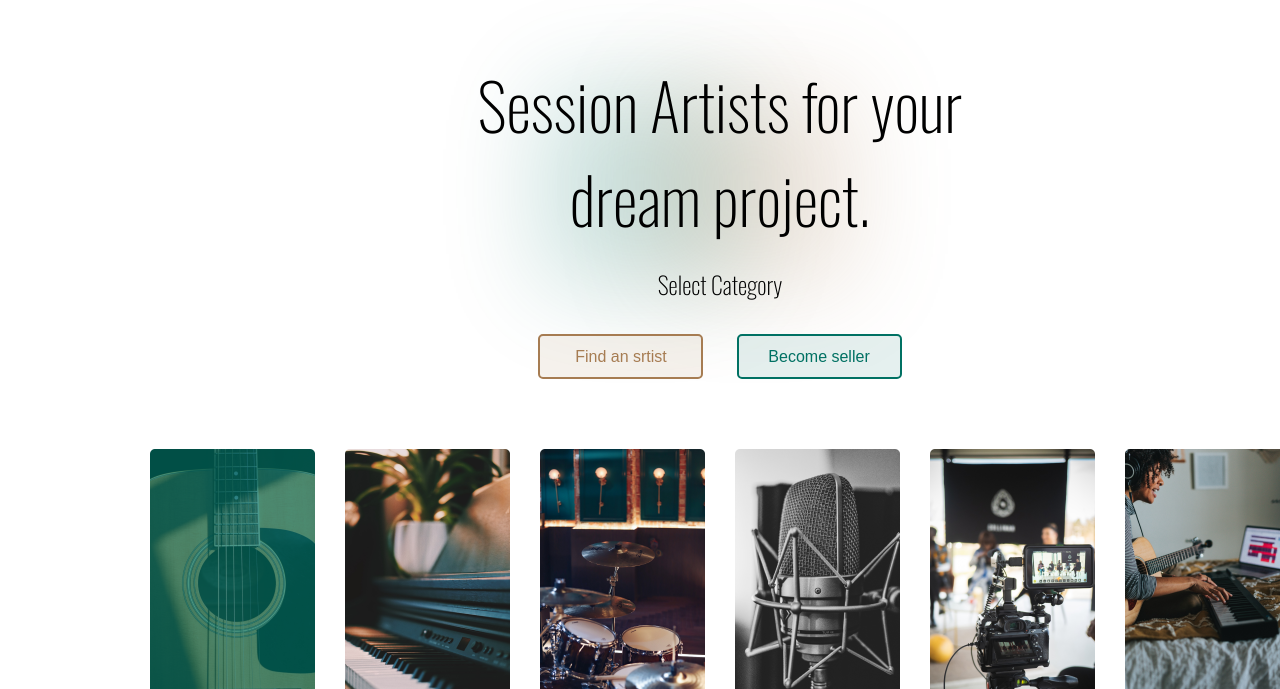
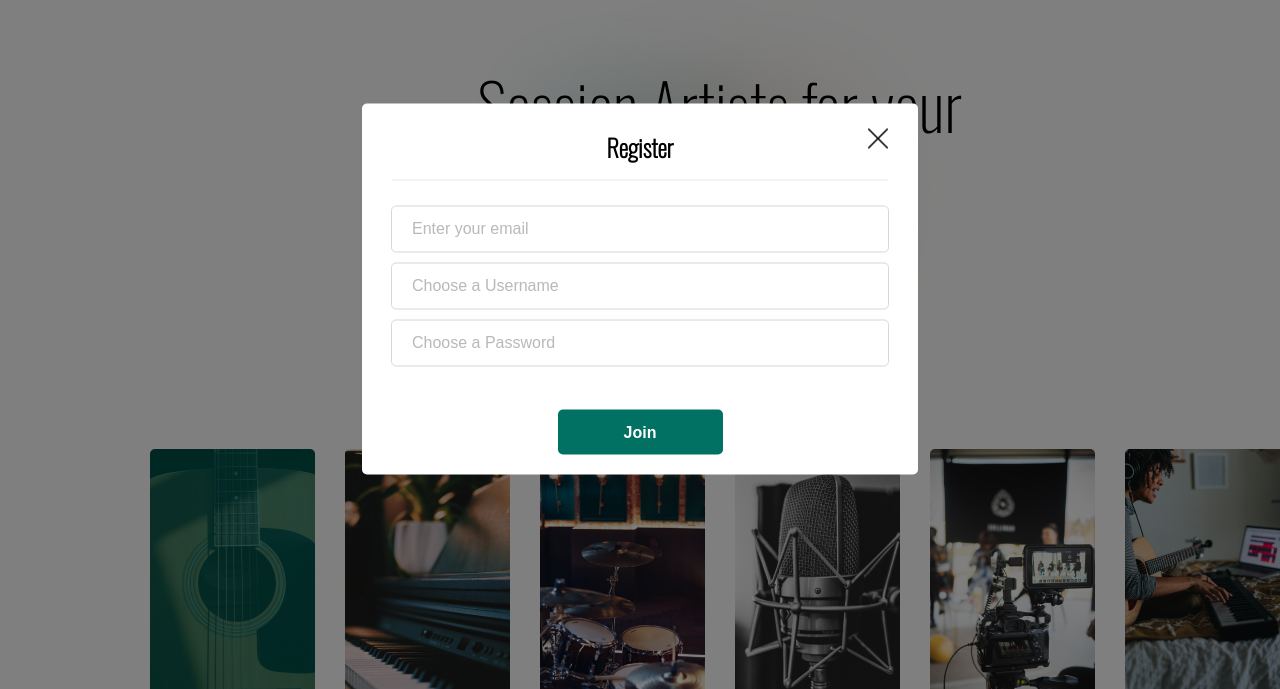
Before and after one commit to AlexPal005/SessionArtist, a website: page index.html in a window 1280 px wide. Both pictures are taken after a click on the button "Register". Shown: the part 111-800 px from the top of the page. Drawn offline with nearby package versions, Linux system fonts and the light colour scheme.

Commit message:
add popups register and log in

```diff
--- a/css/footer.css
+++ b/css/footer.css
@@ -2,7 +2,6 @@
     display: grid;
     grid-template-columns: repeat(3, 1fr) 406px repeat(3, 1fr) ;
     grid-gap: 50px;
-    margin-top: 100px;
 }
 .footer > p{
     font-size: 16px;
@@ -16,6 +15,7 @@
     margin: 0 auto;
 }
 .footerMain{
+    margin-top: 100px;
     height: 117px;
 }
 .footerMain > p{
@@ -31,13 +31,14 @@
     }
     .footerMain{
         margin-top: 71px;
+        height: 223px;
     }
     .footer{
         grid-template-columns: repeat(2, 1fr);
-        grid-template-rows: repeat(4,1fr);
+        grid-template-rows: 60px repeat(3,36px);
         grid-gap: 0;
         grid-template-areas: "logo logo";
-
     }
 
+
 }
--- a/css/header.css
+++ b/css/header.css
@@ -1,6 +1,9 @@
 *{
     margin: 0;
     padding: 0;
+}
+body{
+    position: relative;
 }
 .wrapper{
     width: 1140px;
@@ -79,6 +82,18 @@
     background: #007163;
     color: white;
 }
+#blockButtonsRegister button:nth-child(1):hover{
+    background: #cce8e4;
+}
+#blockButtonsRegister button:nth-child(2):hover{
+    background-color: #4d988f;
+}
+#blockButtonsRegister button:nth-child(1):active{
+    color: black;
+}
+#blockButtonsRegister button:nth-child(2):active{
+    color: black;
+}
 
 @media screen and (max-width: 400px){
     .wrapper{
--- /dev/null
+++ b/css/registerPopUp.css
@@ -0,0 +1,80 @@
+#registerPopup {
+    width: 556px;
+    height: 371px;
+    position: fixed;
+    top: 50%;
+    left: 50%;
+    transform: translate(-50%, -50%);
+    background-color: white;
+    border-radius: 5px;
+    display: none;
+    z-index: 101;
+    text-align: center;
+}
+
+#registerPopup > h1 , #loginPopup > h1{
+    font-size: 24px;
+    font-family: 'Oswald', sans-serif;
+    font-weight: bold;
+    margin-top: 25px;
+}
+#registerPopup > div, #loginPopup > div{
+    width: 496px;
+    border-top: 1px solid #E8E8E8;
+    margin: 15px auto;
+}
+#registerPopup > button, #loginPopup > button{
+    width: 165px;
+    height: 45px;
+    margin-top: 43px;
+    background: #007163;
+    border-radius: 5px;
+    border: none;
+    font-size: 16px;
+    color: white;
+    font-weight: bold;
+}
+
+#registerPopup > input, #loginPopup > input {
+    width: 476px;
+    height: 45px;
+    margin-top: 10px;
+    opacity: 0.5;
+    border: 1px solid #B0B0B0;
+    border-radius: 5px;
+    padding-left: 20px;
+}
+#registerPopup > input::placeholder, #loginPopup > input::placeholder {
+    font-size: 16px;
+}
+#registerPopup > img, #loginPopup > img{
+    width: 20px;
+    height: 20px;
+    position: absolute;
+    left: 506px;
+    top: 25px;
+}
+#loginPopup{
+    width: 556px;
+    height: 316px;
+    background: white;
+    display: none;
+    position: fixed;
+    top: 50%;
+    left: 50%;
+    transform: translate(-50%, -50%);
+    z-index: 101;
+    border-radius: 5px;
+    text-align: center;
+}
+.shadow {
+    display: none;
+    position: fixed;
+    z-index: 100;
+    top: 0;
+    right: 0;
+    left: 0;
+    bottom: 0;
+    background: #000;
+    opacity: 0.5;
+}
--- a/index.html
+++ b/index.html
@@ -6,80 +6,88 @@
     <meta name="viewport" content="width=device-width, initial-scale=1.0">
     <!--Fav icon-->
     <link rel="shortcut icon" href="media/favIcon.png" type="image/png">
-    <!--Main styles-->
-    <link type = "text/css" rel = "stylesheet" href = "css/header.css">
-    <link type = "text/css" rel = "stylesheet" href = "css/textContent.css">
-    <link type = "text/css" rel = "stylesheet" href = "css/cards.css">
-    <link type = "text/css" rel = "stylesheet" href = "css/social.css">
-    <link type = "text/css" rel = "stylesheet" href = "css/footer.css">
-   <!--Google font-->
-    <link rel="preconnect" href="https://fonts.googleapis.com"><link rel="preconnect" href="https://fonts.gstatic.com" crossorigin>
+    <!--Main structure styles-->
+    <link type="text/css" rel="stylesheet" href="css/header.css">
+    <link type="text/css" rel="stylesheet" href="css/textContent.css">
+    <link type="text/css" rel="stylesheet" href="css/cards.css">
+    <link type="text/css" rel="stylesheet" href="css/social.css">
+    <link type="text/css" rel="stylesheet" href="css/footer.css">
+    <!-- Popups -->
+    <link type="text/css" rel="stylesheet" href="css/registerPopUp.css">
+    <!--Google font-->
+    <link rel="preconnect" href="https://fonts.googleapis.com">
+    <link rel="preconnect" href="https://fonts.gstatic.com" crossorigin>
     <link href="https://fonts.googleapis.com/css2?family=Oswald:wght@200&display=swap" rel="stylesheet">
+
+    <!--Jquery-->
+    <script src="https://ajax.googleapis.com/ajax/libs/jquery/3.6.1/jquery.min.js"></script>
+    <!--Js-->
+    <script src="js/popUps.js"></script>
 
     <title>Session Artist</title>
 </head>
 <body>
-<div class = "wrapper">
+<div class="wrapper">
     <!--Header-->
-    <div class = "header">
-        <a><img src = "media/searchIcon.png"></a>
-        <div class = "logoBlock">
-            <img src = "media/logo.png">
+    <div class="header">
+        <a><img src="media/searchIcon.png"></a>
+        <div class="logoBlock">
+            <img src="media/logo.png">
             <p>SESSION<br> artist</p>
         </div>
-        <a><img src = "media/burger.png"></a>
-        <div id = "blockSearch">
-            <input type = "text" placeholder="Search">
-            <img src ="media/searchIcon.png">
+        <a><img src="media/burger.png"></a>
+        <div id="blockSearch">
+            <input type="text" placeholder="Search">
+            <img src="media/searchIcon.png">
         </div>
-        <div id = "blockButtonsRegister">
+        <div id="blockButtonsRegister">
             <button>Log in</button>
             <button>Register</button>
         </div>
     </div>
 
-   <!--Text content-->
-    <div class = "textContent">
-        <div id = "text">
+    <!--Text content-->
+    <div class="textContent">
+        <div id="text">
             <h1>Session Artists for your<br> dream project.</h1>
             <p>Select Category</p>
-            <div id = "greenCircle"></div>
-            <div id = "yellowCircle"></div>
+            <div id="greenCircle"></div>
+            <div id="yellowCircle"></div>
         </div>
-        <div id = "buttonsSelect">
+        <div id="buttonsSelect">
             <button>Find an srtist</button>
             <button>Become seller</button>
         </div>
     </div>
 
     <!--Cards-->
-    <div class = "cards">
-        <img src = "media/img1.png">
-        <img src = "media/img2.png">
-        <img src = "media/img3.png">
-        <img src = "media/img4.png">
-        <img src = "media/img5.png">
-        <img src = "media/img6.png">
+    <div class="cards">
+        <img src="media/img1.png">
+        <img src="media/img2.png">
+        <img src="media/img3.png">
+        <img src="media/img4.png">
+        <img src="media/img5.png">
+        <img src="media/img6.png">
     </div>
 
     <!--Social-->
-    <div class = "social">
+    <div class="social">
         <h1>Social.</h1>
-        <div class = "socialLinksImg">
-            <a href ="https://www.instagram.com/"><img src ="media/instagram.png"></a>
-            <a href ="https://www.facebook.com/"><img src ="media/facebook.png"></a>
-            <a href ="https://twitter.com/"><img src ="media/twitter.png"></a>
+        <div class="socialLinksImg">
+            <a href="https://www.instagram.com/"><img src="media/instagram.png"></a>
+            <a href="https://www.facebook.com/"><img src="media/facebook.png"></a>
+            <a href="https://twitter.com/"><img src="media/twitter.png"></a>
         </div>
     </div>
 
     <!-- Footer-->
-    <div class = "footerMain">
-        <div class = "footer">
+    <div class="footerMain">
+        <div class="footer">
             <p>Mobile App</p>
             <p>Community</p>
             <p>Company</p>
-            <div class = "logoBlock footerLogo">
-                <img src = "media/logo.png">
+            <div class="logoBlock footerLogo">
+                <img src="media/logo.png">
                 <p>SESSION<br> artist</p>
             </div>
             <p>Help desk</p>
@@ -89,6 +97,28 @@
         <p>© 2022 Session artist All rights reserved</p>
     </div>
 
+    <!--Register popup-->
+    <div id="registerPopup">
+        <h1>Register</h1>
+        <div></div>
+        <input type="email" placeholder="Enter your email">
+        <input type="text" placeholder="Choose a Username">
+        <input type="password" placeholder="Choose a Password">
+        <button>Join</button>
+        <img src = "media/close.png">
+    </div>
+    <!-- Log in popup -->
+    <div id = "loginPopup">
+        <h1>Log in</h1>
+        <div></div>
+        <input type = "email" placeholder="Enter your email">
+        <input type = "password" placeholder="Choose a Password">
+        <button>Log in</button>
+        <img src = "media/close.png">
+    </div>
+
+    <div class="shadow"></div>
+
 </div>
 
 </body>
--- /dev/null
+++ b/js/popUps.js
@@ -0,0 +1,19 @@
+$(document).ready(function () {
+    $("#blockButtonsRegister > button:nth-child(2)").click(function () {
+        $("#registerPopup").show();
+        $(".shadow").show();
+    });
+
+    $("#registerPopup > img").click(function () {
+        $(".shadow, #registerPopup").hide();
+    });
+
+    $("#blockButtonsRegister > button:nth-child(1)").click(function () {
+        $("#loginPopup").show();
+        $(".shadow").show();
+    });
+    $("#loginPopup > img").click(function () {
+        $(".shadow, #loginPopup").hide();
+    });
+
+});
```
Also changed, not shown: media/close.png (added), 1 other file.
